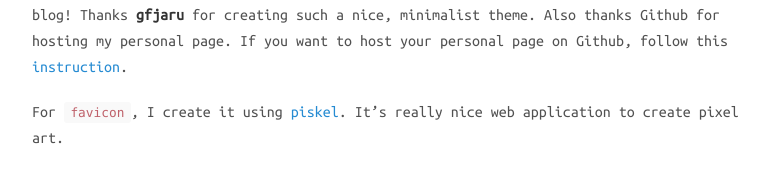
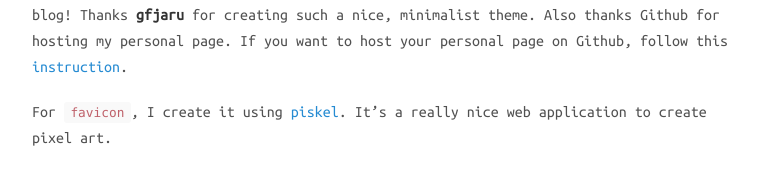
Before and after one commit to titipata/titipata.github.io, a Jekyll site: the page built from _posts/2016-01-01-hello.md, in a window 1280 px wide. Shown: the part 311-496 px from the top of the page, without its empty margins (248-1017 px from the left). Built offline with Jekyll 4.4.1, drawn with Linux system fonts in a browser that asks for light colours; nearby versions of some CDN libraries; Markdown is read by kramdown in place of the engine named in the settings.

```diff
--- a/_posts/2016-01-01-hello.md
+++ b/_posts/2016-01-01-hello.md
@@ -10,5 +10,5 @@ template which looks great on my new blog! Thanks **gfjaru** for creating such a
 nice, minimalist theme. Also thanks Github for hosting my personal page. If you
 want to host your personal page on Github, follow this [instruction](https://pages.github.com/).
 
-For `favicon`, I create it using [piskel](http://www.piskelapp.com/). It's really
+For `favicon`, I create it using [piskel](http://www.piskelapp.com/). It's a really
 nice web application to create pixel art.
```
Also changed, not shown: _posts/2016-01-31-github-page.md (added, +17 -0 lines).
